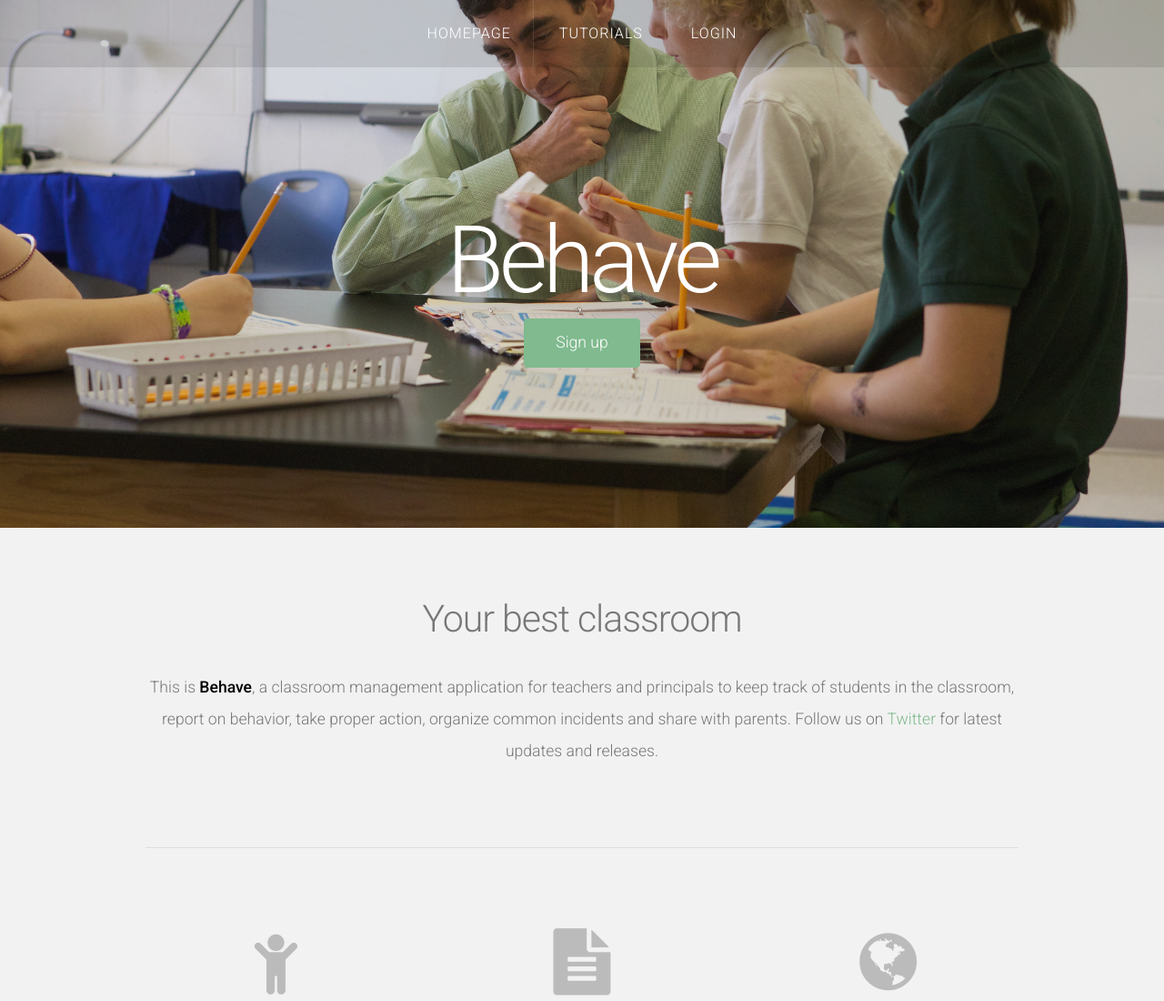
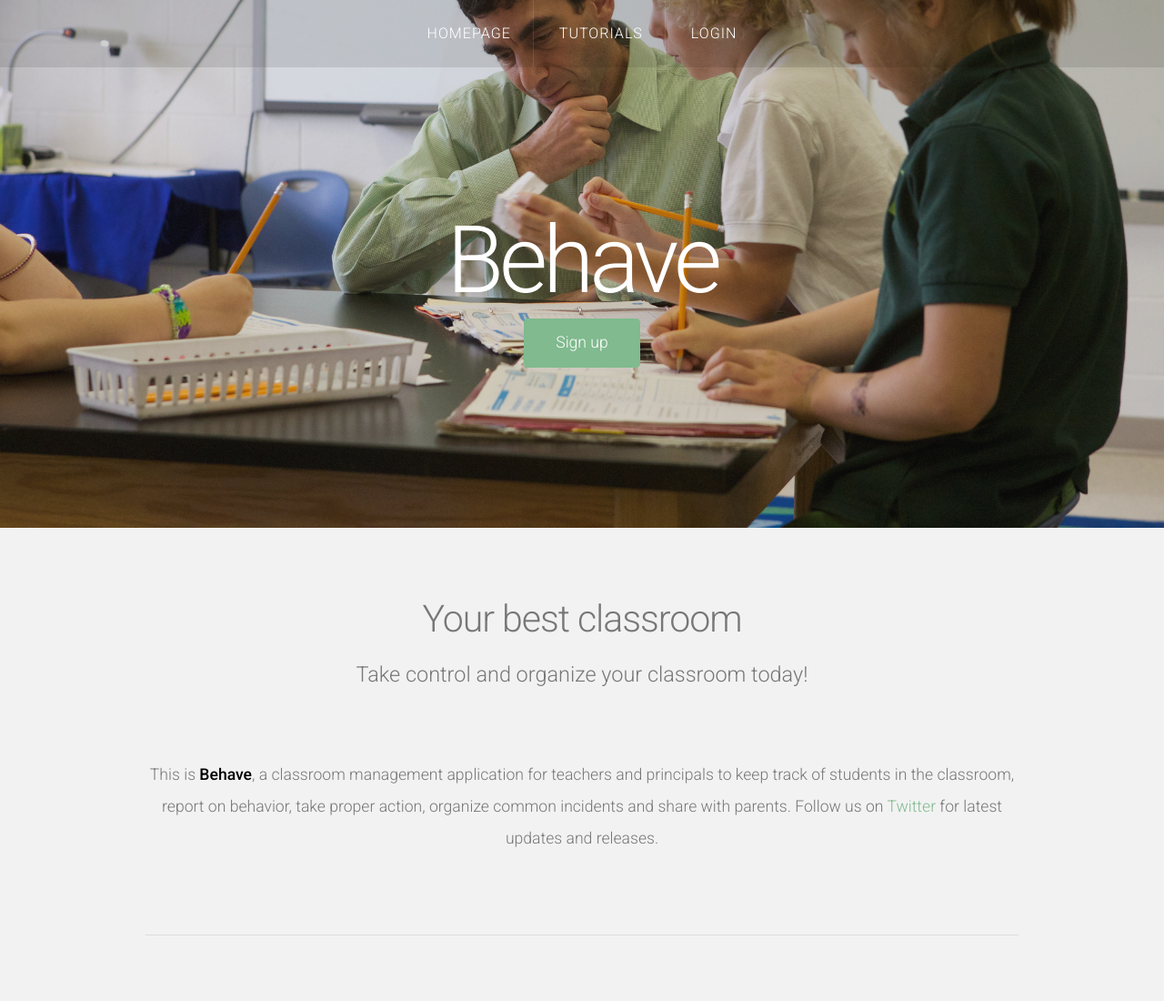
Before and after one commit to finnergizer/behave-landing-page, a plain HTML site: page index.html in a window 1280 px wide. Shown: the top 1100 px of the page at 91% size. Drawn offline with nearby package versions, Linux system fonts and the light colour scheme.

```diff
--- a/index.html
+++ b/index.html
@@ -57,7 +57,7 @@
         <div class="container">
             <header>
                 <h2>Your best classroom</h2>
-                <!-- <h2>Take control and organize your classroom today!</h2> -->
+                <h3>Take control and organize your classroom today!</h3>
             </header>
             <p>This is <strong>Behave</strong>, a classroom management application for teachers and principals to keep track of students in the classroom, report on behavior, take proper action, organize common incidents and share with parents. Follow us on <a href="http://twitter.com/BehaveApp">Twitter</a> for latest updates and releases.</p>
             <hr />
```
Also changed, not shown: help/main.html (+1 -0 lines).
